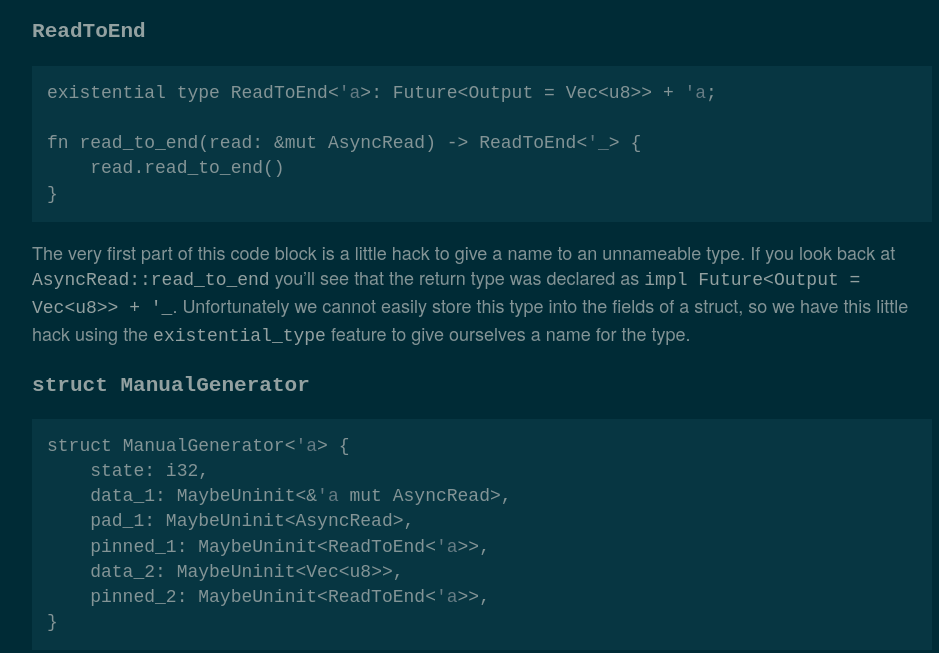
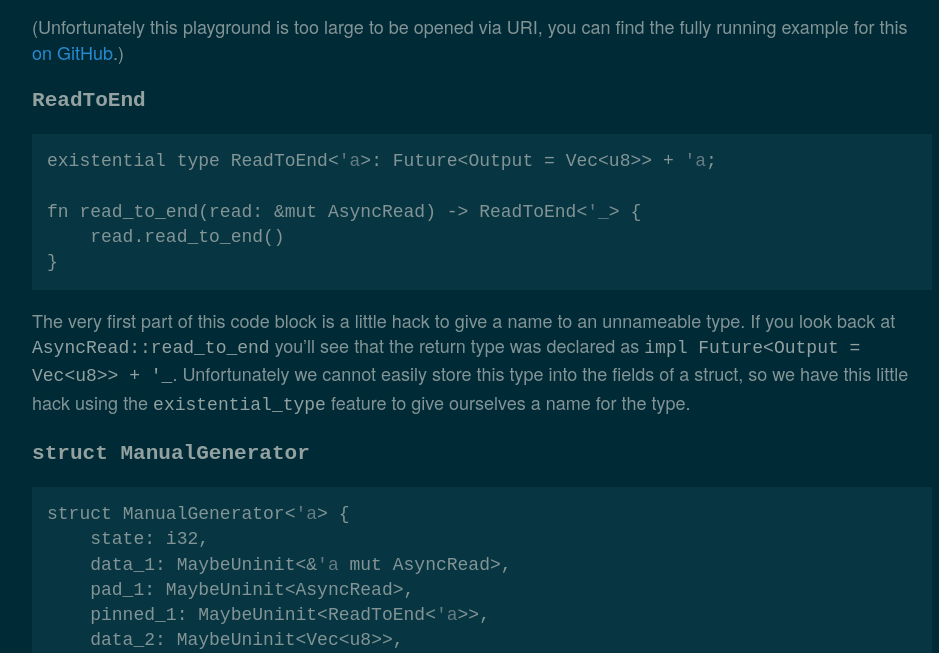
Before and after one commit to Nemo157/blag.nemo157.com, a Jekyll site: the page built from _posts/2018-12-09-inside-rusts-async-transform.md, in a window 1280 px wide and 900 px high, scrolled down 3821 px, cut to the strip 247-900 px from the top of the window. Shown: the whole strip, without its empty margins (158-1097 px from the left). Built offline with Jekyll 4.4.1, drawn with Linux system fonts in a browser that asks for light colours.

Commit message:
Add link to full example

```diff
--- a/_posts/2018-12-09-inside-rusts-async-transform.md
+++ b/_posts/2018-12-09-inside-rusts-async-transform.md
@@ -173,6 +173,10 @@ pieces to explain from it. The following code block simply replaces everything
 inside the `from_generator` call in the previous block.
 
 {% include code.md code="manual-generator.rs" %}
+
+(Unfortunately this playground is too large to be opened via URI, you can find
+the fully running example for this [on
+GitHub](https://github.com/Nemo157/blag.nemo157.com/blob/master/_posts/_async-transform/playgrounds/manual-generator.rs).)
 
 ### `ReadToEnd`
 
```
